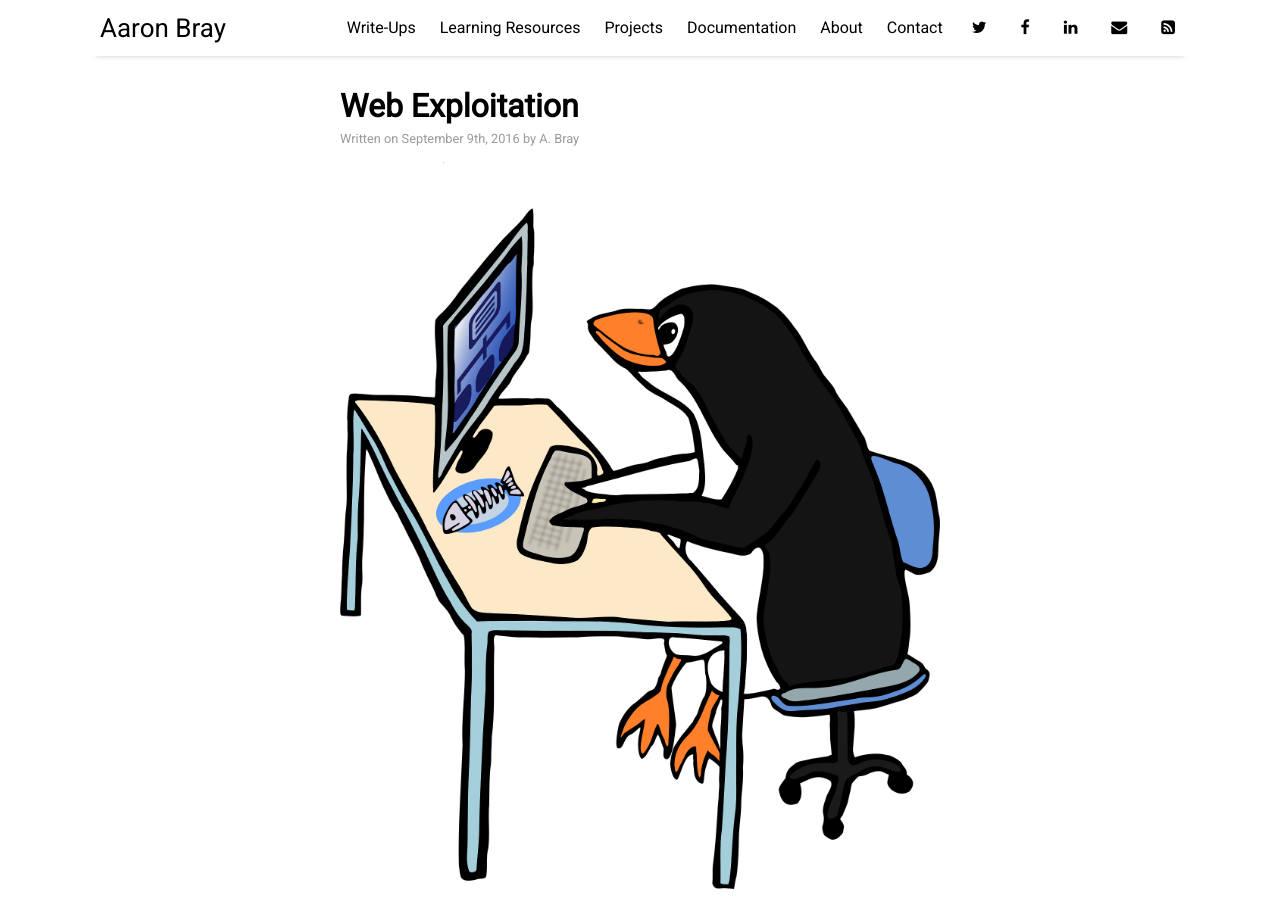
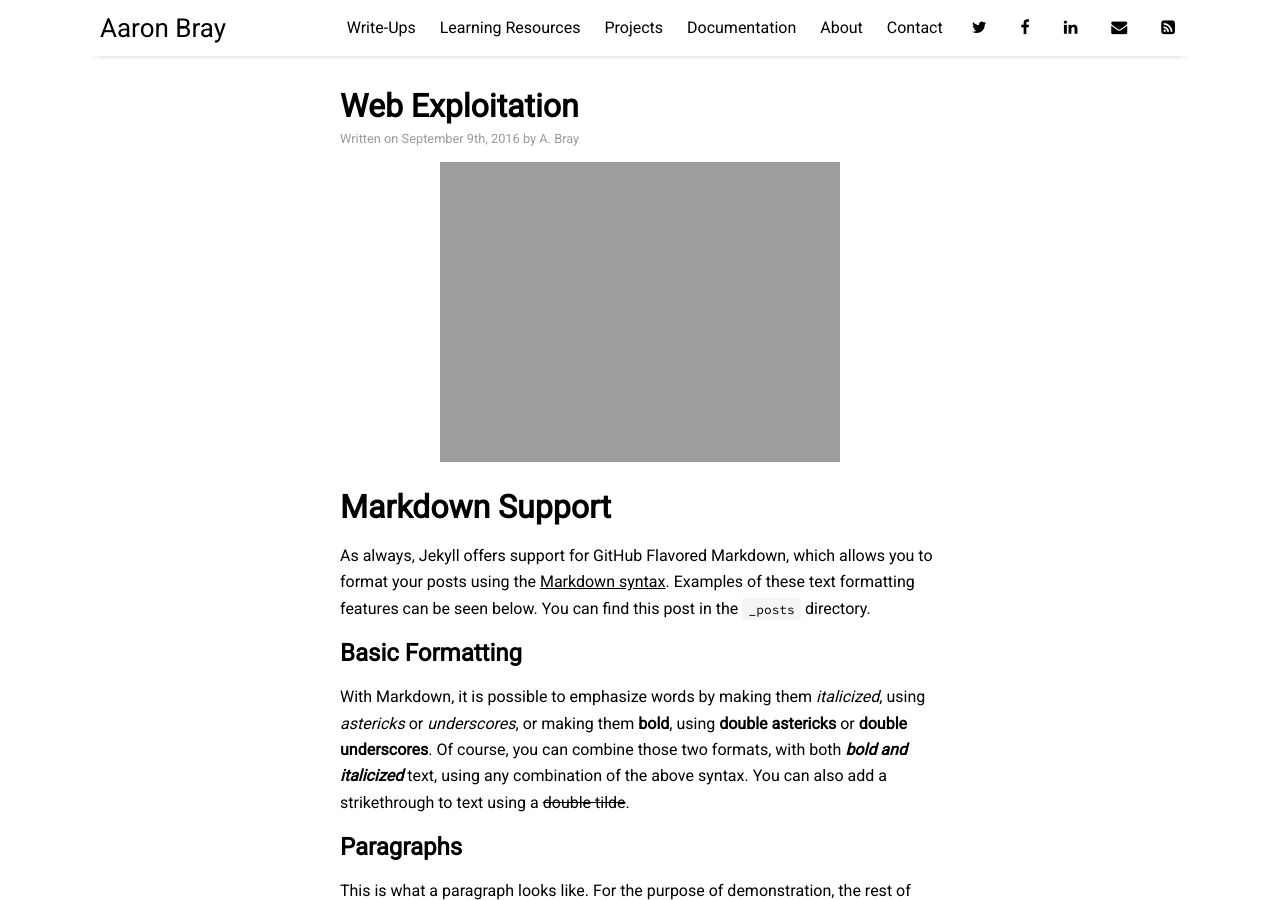
Before and after one commit to AaronBray/AaronBray.github.io, a Jekyll site: the page built from _posts/2016-09-09-web-exploit.md, in a window 1280 px wide and 900 px high. Built offline with Jekyll 4.4.1, drawn with Linux system fonts in a browser that asks for light colours; nearby versions of some CDN libraries; formulas are drawn with MathJax 3; comment, search, counter and statistics services are not loaded.

Commit message:
Update 2016-09-09-web-exploit.md

```diff
--- a/_posts/2016-09-09-web-exploit.md
+++ b/_posts/2016-09-09-web-exploit.md
@@ -4,7 +4,7 @@ title: "Web Exploitation"
 author: "A. Bray"
 categories: exploit
 tags: [exploit]
-image: linux.png
+image: code.jpg
 ---
 
 # Markdown Support
```
